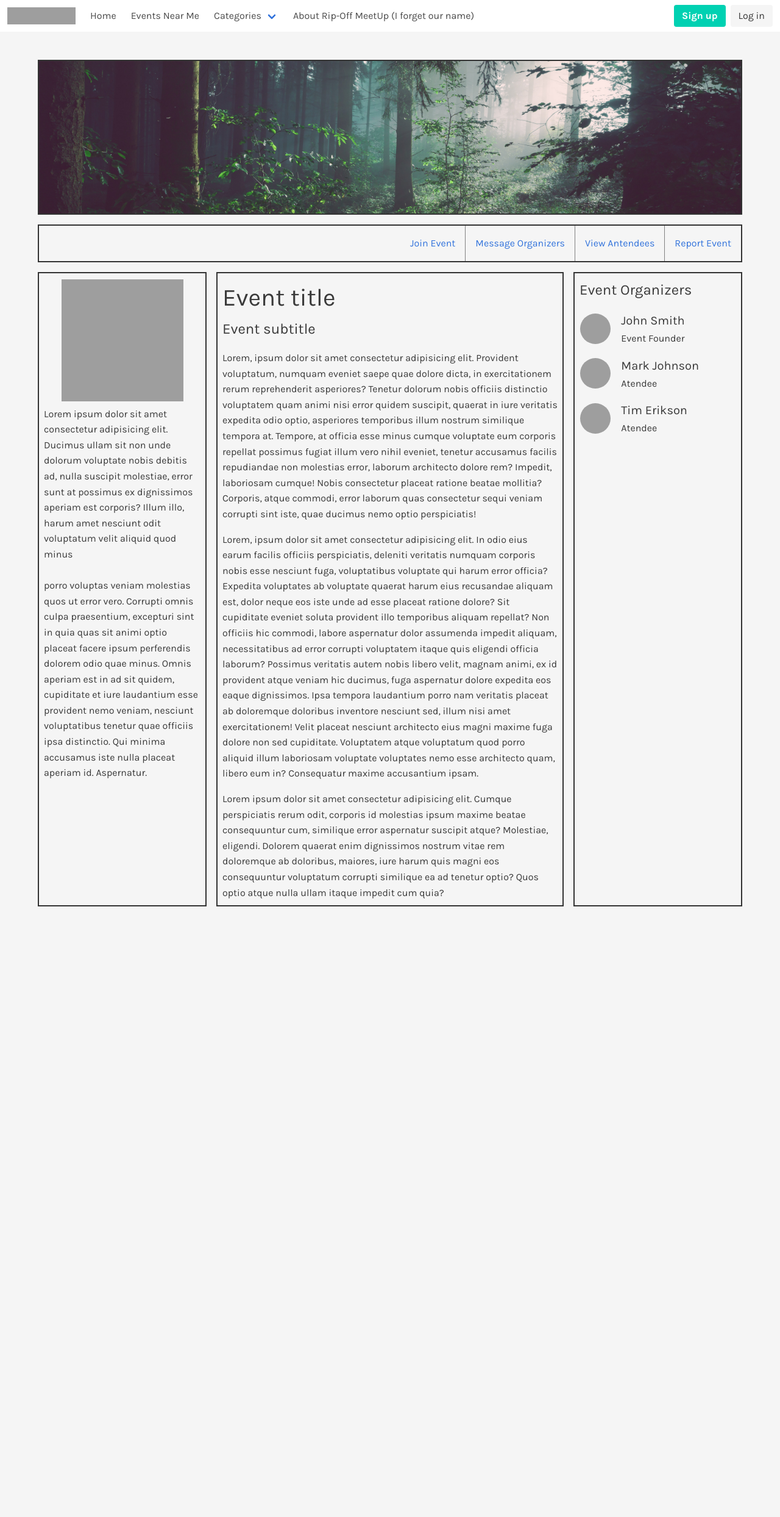
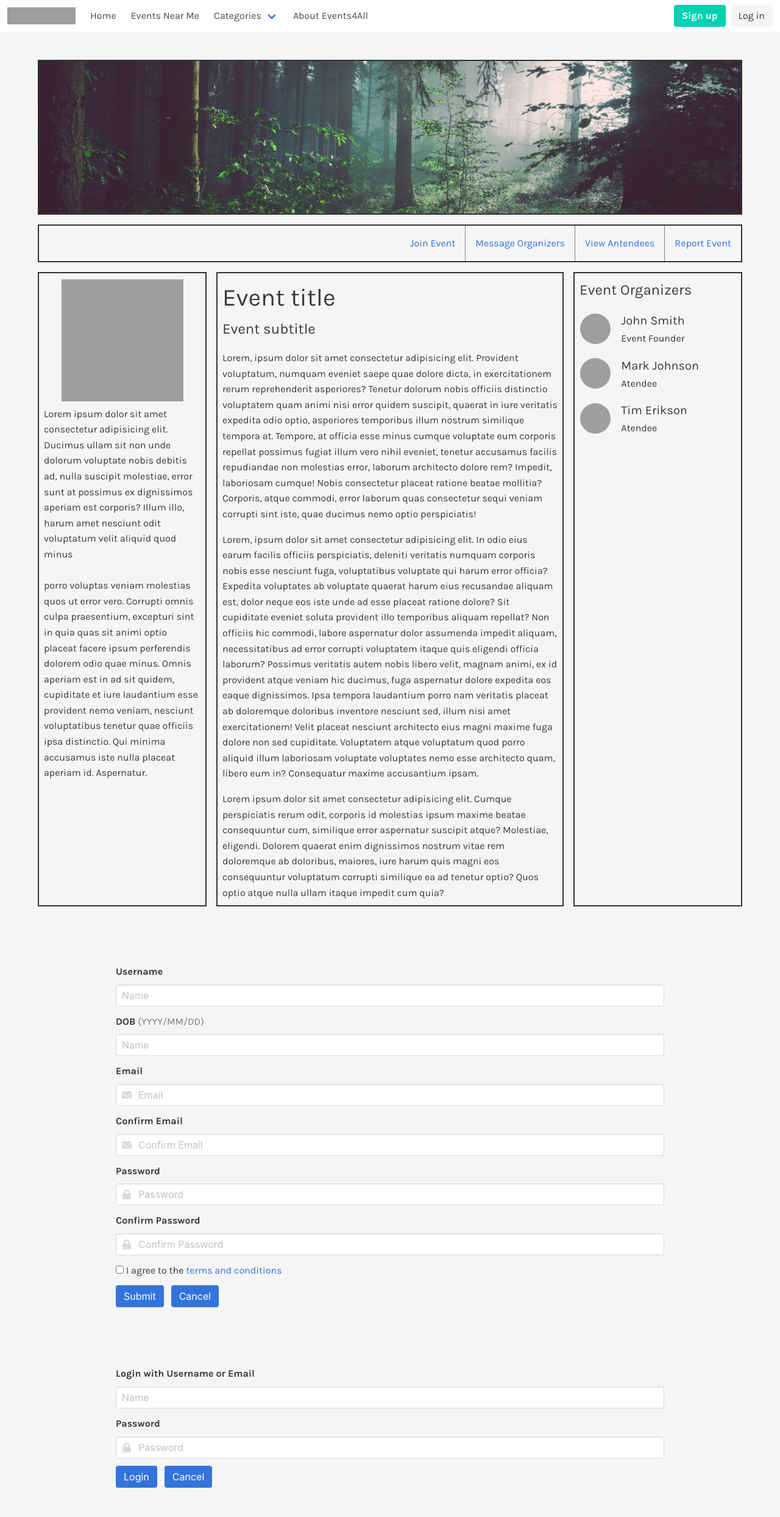
Before and after one commit to ThomasWicksWeb/Events-For-All, a PHP site: page /components.html in a window 1280 px wide. Shown: the whole page at 61% size. Before the commit the page ends 1532 px from the top, so only its background shows below. Run offline with PHP 8.4, Linux system fonts and the light colour scheme; some libraries are stand-ins or nearby versions; some web fonts are replaced; grey boxes are pictures that could not be loaded.

Commit message:
Added forms to create an account && login

```diff
--- a/wicks-components/components.html
+++ b/wicks-components/components.html
@@ -5,17 +5,14 @@
     <meta charset="utf-8">
     <meta name="viewport" content="width=device-width, initial-scale=1.0">
     <meta name="title" content="Title goes here">
-    <meta name="keywords"
-        content="Keywords go here">
-    <meta name="description"
-        content="Description goes here">
+    <meta name="keywords" content="Keywords go here">
+    <meta name="description" content="Description goes here">
     <meta name="robots" content="index, follow">
     <meta http-equiv="Content-Type" content="text/html; charset=utf-8">
     <meta name="language" content="English">
     <meta property="og:image" content="./images/thumbnail.png" />
     <meta property="og:title" content="Title" />
-    <meta property="og:description"
-        content="Description" />
+    <meta property="og:description" content="Description" />
 
     <title>Site Title</title>
 
@@ -68,7 +65,7 @@
                         <a class="navbar-item">Report an issue</a>
                     </div>
                 </div>
-                <a href="#" class="navbar-item">About Rip-Off MeetUp (I forget our name)</a>
+                <a href="#" class="navbar-item">About Events4All</a>
             </div>
 
             <div class="navbar-end">
@@ -87,11 +84,12 @@
 
 
 
-<!-- <SingleEventPageBody> -->
+    <!-- <SingleEventPageBody> -->
     <section class="section">
         <div class="container singleEventBodyGridParent">
             <!-- NEED TO LOAD THE BACKGROUND-IMAGE HERE IN HTML -->
-            <div class="singleEventBodyGridSplashImg" style="background-image: url('./placeholder/eventPageBanner.jpg')"></div>
+            <div class="singleEventBodyGridSplashImg"
+                style="background-image: url('./placeholder/eventPageBanner.jpg')"></div>
             <div class="singleEventBodyGridActionsBar">
                 <ul class="eventPageActionBar">
                     <!-- <li><button class="button">Join Event</button></li>
@@ -106,16 +104,45 @@
             </div>
             <div class="singleEventBodyGridProfileImgAndEventInfo">
                 <img src="http://placekitten.com/200/200" alt="">
-                <p>Lorem ipsum dolor sit amet consectetur adipisicing elit. Ducimus ullam sit non unde dolorum voluptate nobis debitis ad, nulla suscipit molestiae, error sunt at possimus ex dignissimos aperiam est corporis? Illum illo, harum amet nesciunt odit voluptatum velit aliquid quod minus<br><br>porro voluptas veniam molestias quos ut error vero. Corrupti omnis culpa praesentium, excepturi sint in quia quas sit animi optio placeat facere ipsum perferendis dolorem odio quae minus. Omnis aperiam est in ad sit quidem, cupiditate et iure laudantium esse provident nemo veniam, nesciunt voluptatibus tenetur quae officiis ipsa distinctio. Qui minima accusamus iste nulla placeat aperiam id. Aspernatur.</p>
+                <p>Lorem ipsum dolor sit amet consectetur adipisicing elit. Ducimus ullam sit non unde dolorum voluptate
+                    nobis debitis ad, nulla suscipit molestiae, error sunt at possimus ex dignissimos aperiam est
+                    corporis? Illum illo, harum amet nesciunt odit voluptatum velit aliquid quod minus<br><br>porro
+                    voluptas veniam molestias quos ut error vero. Corrupti omnis culpa praesentium, excepturi sint in
+                    quia quas sit animi optio placeat facere ipsum perferendis dolorem odio quae minus. Omnis aperiam
+                    est in ad sit quidem, cupiditate et iure laudantium esse provident nemo veniam, nesciunt
+                    voluptatibus tenetur quae officiis ipsa distinctio. Qui minima accusamus iste nulla placeat aperiam
+                    id. Aspernatur.</p>
             </div>
             <!-- <div class="singleEventBodyGridProfileImg"><strong>Event Profile Picture/Logo</strong></div>
             <div class="singleEventBodyGridEventInfo"><strong>Event location info and data</strong> <br><br>Lorem ipsum dolor sit amet consectetur adipisicing elit. Voluptatibus odit quam expedita.</div> -->
             <div class="singleEventBodyGridEventDesc">
                 <h1 class="is-size-2">Event title</h1>
                 <h2 class="is-size-4">Event subtitle</h2>
-                <p class="is-size-6">Lorem, ipsum dolor sit amet consectetur adipisicing elit. Provident voluptatum, numquam eveniet saepe quae dolore dicta, in exercitationem rerum reprehenderit asperiores? Tenetur dolorum nobis officiis distinctio voluptatem quam animi nisi error quidem suscipit, quaerat in iure veritatis expedita odio optio, asperiores temporibus illum nostrum similique tempora at. Tempore, at officia esse minus cumque voluptate eum corporis repellat possimus fugiat illum vero nihil eveniet, tenetur accusamus facilis repudiandae non molestias error, laborum architecto dolore rem? Impedit, laboriosam cumque! Nobis consectetur placeat ratione beatae mollitia? Corporis, atque commodi, error laborum quas consectetur sequi veniam corrupti sint iste, quae ducimus nemo optio perspiciatis!</p>
-                <p class="is-size-6">Lorem, ipsum dolor sit amet consectetur adipisicing elit. In odio eius earum facilis officiis perspiciatis, deleniti veritatis numquam corporis nobis esse nesciunt fuga, voluptatibus voluptate qui harum error officia? Expedita voluptates ab voluptate quaerat harum eius recusandae aliquam est, dolor neque eos iste unde ad esse placeat ratione dolore? Sit cupiditate eveniet soluta provident illo temporibus aliquam repellat? Non officiis hic commodi, labore aspernatur dolor assumenda impedit aliquam, necessitatibus ad error corrupti voluptatem itaque quis eligendi officia laborum? Possimus veritatis autem nobis libero velit, magnam animi, ex id provident atque veniam hic ducimus, fuga aspernatur dolore expedita eos eaque dignissimos. Ipsa tempora laudantium porro nam veritatis placeat ab doloremque doloribus inventore nesciunt sed, illum nisi amet exercitationem! Velit placeat nesciunt architecto eius magni maxime fuga dolore non sed cupiditate. Voluptatem atque voluptatum quod porro aliquid illum laboriosam voluptate voluptates nemo esse architecto quam, libero eum in? Consequatur maxime accusantium ipsam.</p>
-                <p class="is-size-6">Lorem ipsum dolor sit amet consectetur adipisicing elit. Cumque perspiciatis rerum odit, corporis id molestias ipsum maxime beatae consequuntur cum, similique error aspernatur suscipit atque? Molestiae, eligendi. Dolorem quaerat enim dignissimos nostrum vitae rem doloremque ab doloribus, maiores, iure harum quis magni eos consequuntur voluptatum corrupti similique ea ad tenetur optio? Quos optio atque nulla ullam itaque impedit cum quia?</p>
+                <p class="is-size-6">Lorem, ipsum dolor sit amet consectetur adipisicing elit. Provident voluptatum,
+                    numquam eveniet saepe quae dolore dicta, in exercitationem rerum reprehenderit asperiores? Tenetur
+                    dolorum nobis officiis distinctio voluptatem quam animi nisi error quidem suscipit, quaerat in iure
+                    veritatis expedita odio optio, asperiores temporibus illum nostrum similique tempora at. Tempore, at
+                    officia esse minus cumque voluptate eum corporis repellat possimus fugiat illum vero nihil eveniet,
+                    tenetur accusamus facilis repudiandae non molestias error, laborum architecto dolore rem? Impedit,
+                    laboriosam cumque! Nobis consectetur placeat ratione beatae mollitia? Corporis, atque commodi, error
+                    laborum quas consectetur sequi veniam corrupti sint iste, quae ducimus nemo optio perspiciatis!</p>
+                <p class="is-size-6">Lorem, ipsum dolor sit amet consectetur adipisicing elit. In odio eius earum
+                    facilis officiis perspiciatis, deleniti veritatis numquam corporis nobis esse nesciunt fuga,
+                    voluptatibus voluptate qui harum error officia? Expedita voluptates ab voluptate quaerat harum eius
+                    recusandae aliquam est, dolor neque eos iste unde ad esse placeat ratione dolore? Sit cupiditate
+                    eveniet soluta provident illo temporibus aliquam repellat? Non officiis hic commodi, labore
+                    aspernatur dolor assumenda impedit aliquam, necessitatibus ad error corrupti voluptatem itaque quis
+                    eligendi officia laborum? Possimus veritatis autem nobis libero velit, magnam animi, ex id provident
+                    atque veniam hic ducimus, fuga aspernatur dolore expedita eos eaque dignissimos. Ipsa tempora
+                    laudantium porro nam veritatis placeat ab doloremque doloribus inventore nesciunt sed, illum nisi
+                    amet exercitationem! Velit placeat nesciunt architecto eius magni maxime fuga dolore non sed
+                    cupiditate. Voluptatem atque voluptatum quod porro aliquid illum laboriosam voluptate voluptates
+                    nemo esse architecto quam, libero eum in? Consequatur maxime accusantium ipsam.</p>
+                <p class="is-size-6">Lorem ipsum dolor sit amet consectetur adipisicing elit. Cumque perspiciatis rerum
+                    odit, corporis id molestias ipsum maxime beatae consequuntur cum, similique error aspernatur
+                    suscipit atque? Molestiae, eligendi. Dolorem quaerat enim dignissimos nostrum vitae rem doloremque
+                    ab doloribus, maiores, iure harum quis magni eos consequuntur voluptatum corrupti similique ea ad
+                    tenetur optio? Quos optio atque nulla ullam itaque impedit cum quia?</p>
             </div>
             <div class="singleEventBodyGridAtendees">
                 <h2 class="is-size-4">Event Organizers</h2>
@@ -139,7 +166,151 @@
             </div>
         </div>
     </section>
-<!-- </SingleEventPageBody> -->
+    <!-- </SingleEventPageBody> -->
+
+    <!-- <CreateAccountForm -->
+    <!-- TODO: Add left icons for username and DOB fields -->
+    <section class="section">
+        <div class="container">
+            <form class="form" method="POST" action="">
+                <div class="field">
+                    <label id="usernameInput" class="label">Username</label>
+                    <div class="control">
+                        <input class="input" required type="text" placeholder="Name">
+                    </div>
+                </div>
+
+                <div class="field">
+                    <label id="DOBInput" class="label">DOB <span
+                            class="has-text-grey has-text-weight-normal">(YYYY/MM/DD)</span></label>
+                    <div class="control">
+                        <input class="input" required type="text" placeholder="Name">
+                    </div>
+                </div>
+
+                <div class="field">
+                    <label class="label">Email</label>
+                    <div class="control has-icons-left has-icons-right">
+                        <input id="emailInput" required class="input" type="email" placeholder="Email" value="">
+                        <span class="icon is-small is-left">
+                            <i class="fas fa-envelope"></i>
+                        </span>
+                        <span class="icon is-small is-right">
+                            <!-- If we want icons on the righthand side of the input field, uncomment below -->
+                            <!-- <i class="fas fa-exclamation-triangle"></i> -->
+                        </span>
+                    </div>
+                    <!-- <p class="help is-danger">This email is invalid</p> -->
+                </div>
+
+                <div class="field">
+                    <label class="label">Confirm Email</label>
+                    <div class="control has-icons-left has-icons-right">
+                        <input id="confirmEmailInput" required class="input" type="email" placeholder="Confirm Email"
+                            value="">
+                        <span class="icon is-small is-left">
+                            <i class="fas fa-envelope"></i>
+                        </span>
+                        <span class="icon is-small is-right">
+                            <!-- If we want icons on the righthand side of the input field, uncomment below -->
+                            <!-- <i class="fas fa-exclamation-triangle"></i> -->
+                        </span>
+                    </div>
+                    <!-- <p class="help is-danger">This email is invalid</p> -->
+                </div>
+
+                <div class="field">
+                    <label class="label">Password</label>
+                    <div class="control has-icons-left has-icons-right">
+                        <input id="passwordInput" required class="input" type="password" placeholder="Password" value="">
+                        <span class="icon is-small is-left">
+                            <i class="fas fa-lock"></i>
+                        </span>
+                        <span class="icon is-small is-right">
+                            <!-- If we want icons on the righthand side of the input field, uncomment below -->
+                            <!-- <i class="fas fa-exclamation-triangle"></i> -->
+                        </span>
+                    </div>
+
+                </div>
+
+                <div class="field">
+                    <label class="label">Confirm Password</label>
+                    <div class="control has-icons-left has-icons-right">
+                        <input id="confirmPasswordInput" required class="input" type="password" placeholder="Confirm Password"
+                            value="">
+                        <span class="icon is-small is-left">
+                            <i class="fas fa-lock"></i>
+                        </span>
+                        <span class="icon is-small is-right">
+                            <!-- If we want icons on the righthand side of the input field, uncomment below -->
+                            <!-- <i class="fas fa-exclamation-triangle"></i> -->
+                        </span>
+                    </div>
+                </div>
+
+                <div class="field">
+                    <div class="control">
+                        <label class="checkbox">
+                            <input type="checkbox" required id="createTermsAndConditionsCheckbox">
+                            I agree to the <a href="#">terms and conditions</a>
+                        </label>
+                    </div>
+                </div>
+
+                <div class="field is-grouped">
+                    <div class="control">
+                        <button value="submit" type="submit" class="button is-link">Submit</button>
+                    </div>
+                    <div class="control">
+                        <button class="button is-link is-light">Cancel</button>
+                    </div>
+                </div>
+            </form>
+        </div>
+    </section>
+    <!-- </CreateAccountForm -->
+
+
+    <!-- <CreateAccountForm -->
+    <!-- TODO: Add left icons for username and DOB fields -->
+    <section class="section">
+        <div class="container">
+            <form class="form" method="POST" action="">
+                <div class="field">
+                    <label id="usernameOrEmailLogin" class="label">Login with Username or Email</label>
+                    <div class="control">
+                        <input class="input" required type="text" placeholder="Name">
+                    </div>
+                </div>
+
+                <div class="field">
+                    <label class="label">Password</label>
+                    <div class="control has-icons-left has-icons-right">
+                        <input id="passwordLogin" required class="input" type="password" placeholder="Password" value="">
+                        <span class="icon is-small is-left">
+                            <i class="fas fa-lock"></i>
+                        </span>
+                        <span class="icon is-small is-right">
+                            <!-- If we want icons on the righthand side of the input field, uncomment below -->
+                            <!-- <i class="fas fa-exclamation-triangle"></i> -->
+                        </span>
+                    </div>
+
+                </div>
+
+                <div class="field is-grouped">
+                    <div class="control">
+                        <button value="submit" type="submit" class="button is-link">Login</button>
+                    </div>
+                    <div class="control">
+                        <button class="button is-link is-light">Cancel</button>
+                    </div>
+                </div>
+            </form>
+        </div>
+    </section>
+    <!-- </LoginForm -->
 
 
 
--- a/wicks-components/css/style.css
+++ b/wicks-components/css/style.css
@@ -39,6 +39,11 @@ h5,
 h6,
 p {
   padding: .5rem;
+}
+
+form {
+  max-width: 900px;
+  margin: 0 auto;
 }
 
 .singleEventBodyGridParent {
```
Also changed, not shown: wicks-components/css/style.scss (+7 -2 lines), 1 other file.
